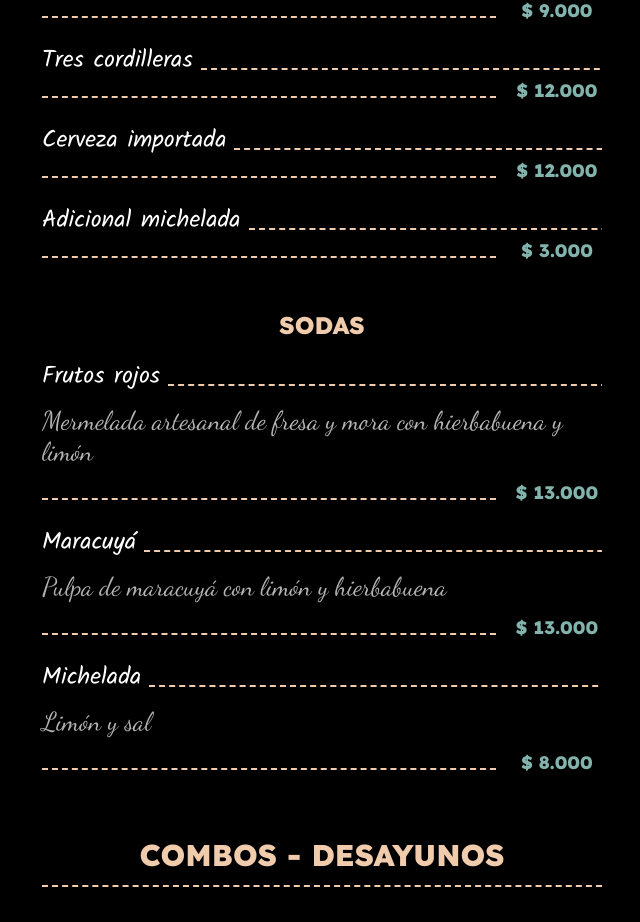
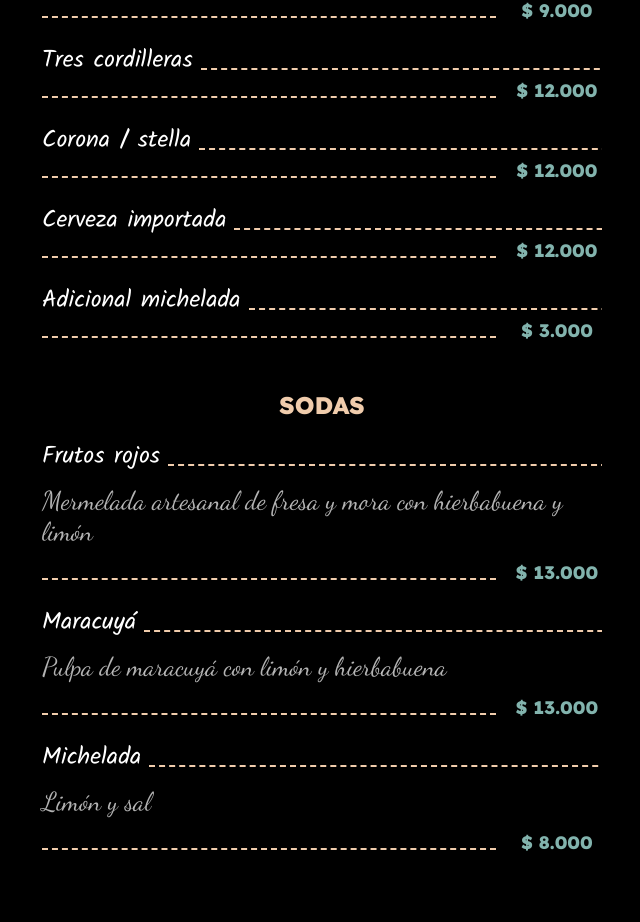
Before and after one commit to Naramatsu/PomaRosa, a React (Create React App) app: page / in a window 1280 px wide. Shown: the part 4838-5760 px from the top of the page, without its empty margins (318-958 px from the left). Built offline with nearby package versions, Linux system fonts and the light colour scheme.

Commit message:
added Corona / Stella drink

```diff
--- a/src/data/drinks.js
+++ b/src/data/drinks.js
@@ -138,6 +138,13 @@ export const otherDrinksProductList = [
   },
   {
     name: {
+      [SPANISH]: "Corona / Stella",
+      [ENGLISH]: "Corona / Stella",
+    },
+    coldPrice: "12.000",
+  },
+  {
+    name: {
       [SPANISH]: "Cerveza importada",
       [ENGLISH]: "Imported beer",
     },
```
